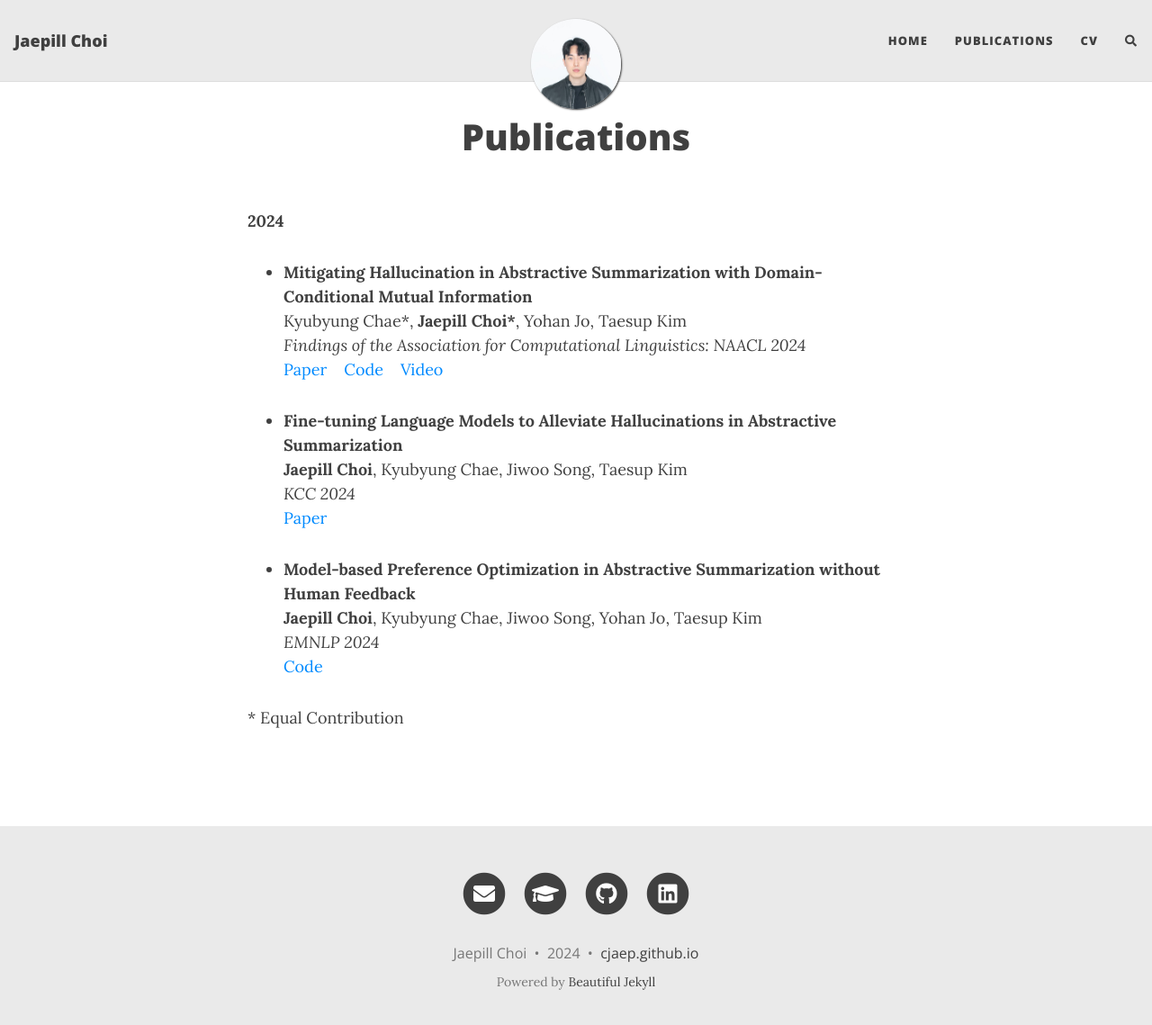
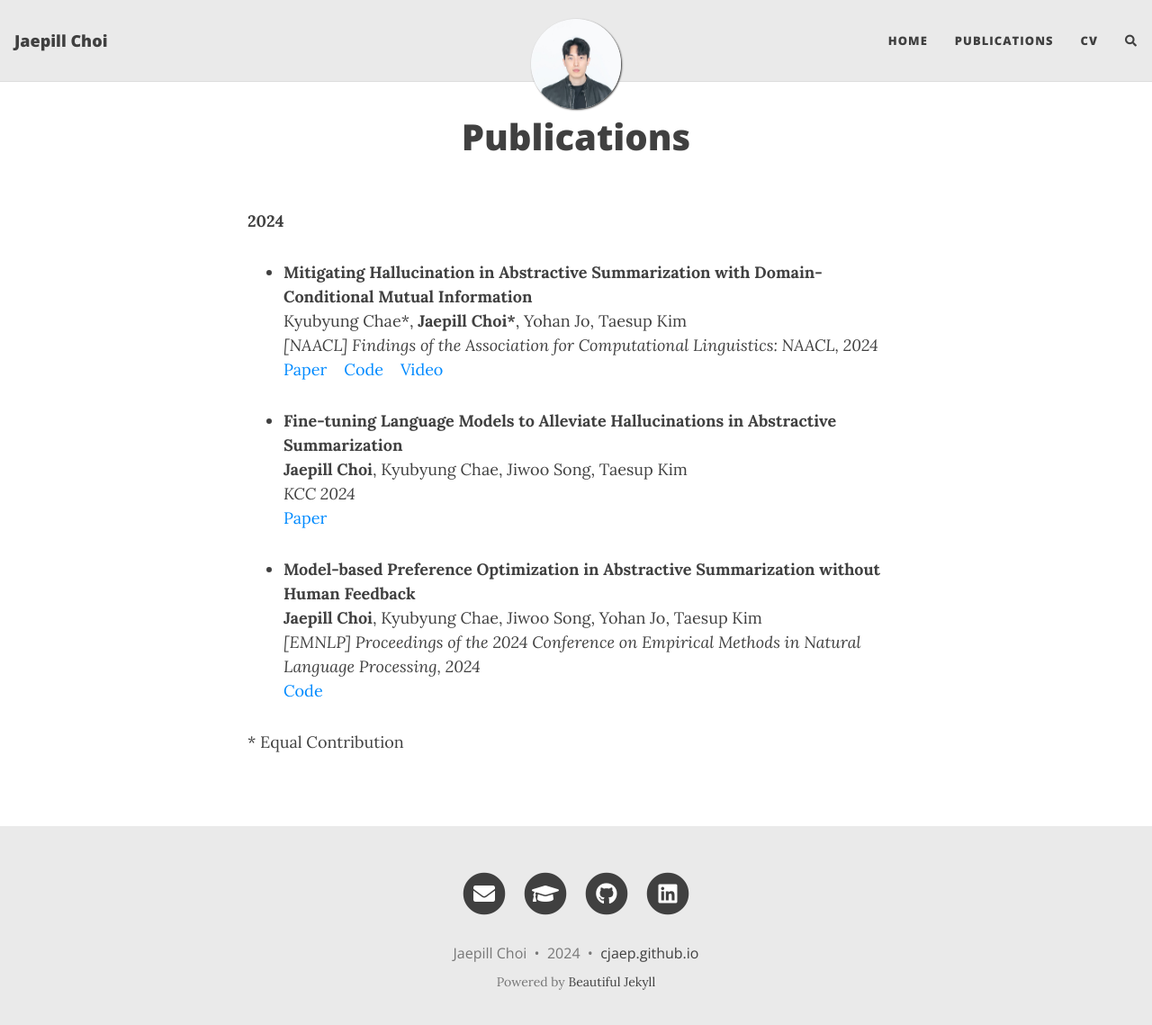
Before and after one commit to cjaep/cjaep.github.io, a Jekyll site: the page built from publications.md, in a window 1280 px wide and 1152 px high. Shown: the top 1139 px of the window at 90% size. Built offline with Jekyll 4.4.1, drawn with Linux system fonts in a browser that asks for light colours; nearby versions of some CDN libraries; comment, search, counter and statistics services are not loaded.

Commit message:
publications

```diff
--- a/publications.md
+++ b/publications.md
@@ -10,7 +10,7 @@ title: Publications
 
 - **Mitigating Hallucination in Abstractive Summarization with Domain-Conditional Mutual Information**
   Kyubyung Chae\*, **Jaepill Choi\***, Yohan Jo, Taesup Kim
-  *Findings of the Association for Computational Linguistics: NAACL 2024*
+  *\[NAACL\] Findings of the Association for Computational Linguistics: NAACL, 2024*
   <a href="https://aclanthology.org/2024.findings-naacl.117.pdf" target="_blank">Paper</a>
   &nbsp;&nbsp;
   <a href="https://github.com/qqplot/dcpmi" target="_blank">Code</a>
@@ -22,11 +22,12 @@ title: Publications
 - **Fine-tuning Language Models to Alleviate Hallucinations in Abstractive Summarization**
   **Jaepill Choi**, Kyubyung Chae, Jiwoo Song, Taesup Kim
   *KCC 2024*
-  <a href="https://drive.google.com/file/d/1ECivbzXfoasR6r474LtbHAU_94sSciSS/view?usp=drive_link" target="_blank">Paper</a>
+  <a href="https://www.dbpia.co.kr/journal/articleDetail?nodeId=NODE11862029" target="_blank">Paper</a>
+  <!-- <a href="https://drive.google.com/file/d/1ECivbzXfoasR6r474LtbHAU_94sSciSS/view?usp=drive_link" target="_blank">Paper</a> -->
 
 - **Model-based Preference Optimization in Abstractive Summarization without Human Feedback**
   **Jaepill Choi**, Kyubyung Chae, Jiwoo Song, Yohan Jo, Taesup Kim
-  *EMNLP 2024*
+  *\[EMNLP\] Proceedings of the 2024 Conference on Empirical Methods in Natural Language Processing, 2024*
   <a href="https://github.com/cjaep/MPO" target="_blank">Code</a>
 
 \* Equal Contribution
```
